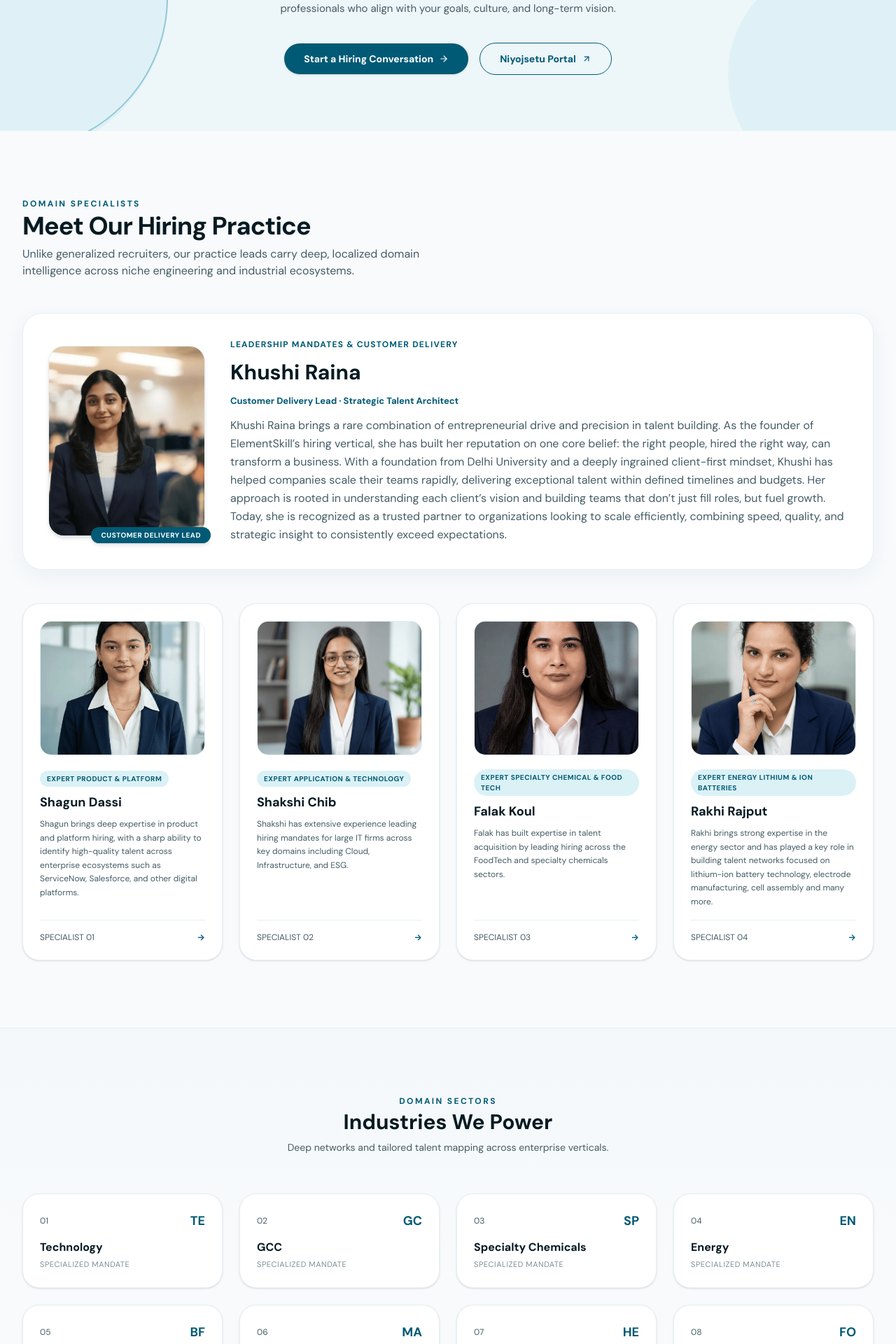
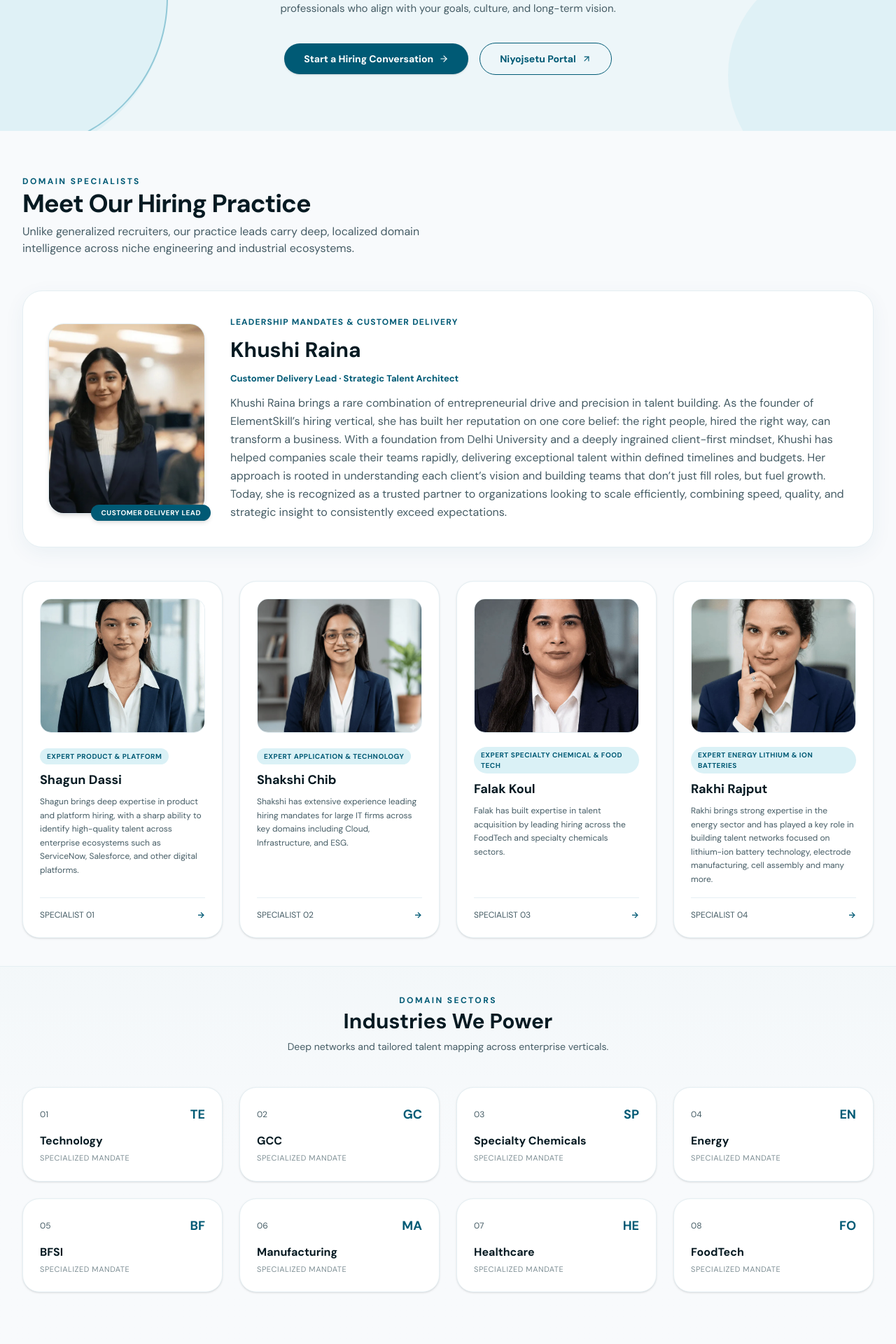
Before and after one commit to tushar-candorworks/ElementSkill-Redesign, a React (Vite) app: page /hiring in a window 1280 px wide. Shown: the part 264-2184 px from the top of the page at 70% size. Built offline with nearby package versions, Linux system fonts and the light colour scheme.

Commit message:
style: reduce vertical whitespace above Industries We Power section

```diff
--- a/src/pages/HiringPage.jsx
+++ b/src/pages/HiringPage.jsx
@@ -56,7 +56,7 @@ export function HiringPage() {
         </div>
       </PageHeader>
 
-      <section className="py-16 sm:py-24 px-6 sm:px-8 bg-[#f8fafc]">
+      <section className="pt-12 sm:pt-16 pb-8 sm:pb-10 px-6 sm:px-8 bg-[#f8fafc]">
         <div className="max-w-[1240px] mx-auto">
           <div className="mb-12 text-center sm:text-left">
             <span className="text-xs uppercase tracking-[0.2em] text-[#005a75] font-bold block mb-1">
@@ -163,9 +163,9 @@ export function HiringPage() {
         </div>
       </section>
 
-      <section className="py-16 sm:py-24 px-6 sm:px-8 bg-gradient-to-b from-[#f0f6f8]/60 via-[#f8fafc] to-[#f8fafc] border-t border-[#e5eff3]">
+      <section className="pt-8 sm:pt-10 pb-16 sm:pb-20 px-6 sm:px-8 bg-gradient-to-b from-[#f0f6f8]/60 via-[#f8fafc] to-[#f8fafc] border-t border-[#e5eff3]">
         <div className="max-w-[1240px] mx-auto">
-          <div className="text-center max-w-2xl mx-auto mb-14">
+          <div className="text-center max-w-2xl mx-auto mb-10 sm:mb-12">
             <span className="text-xs uppercase tracking-[0.2em] text-[#005a75] font-bold block mb-1">
               DOMAIN SECTORS
             </span>
```
